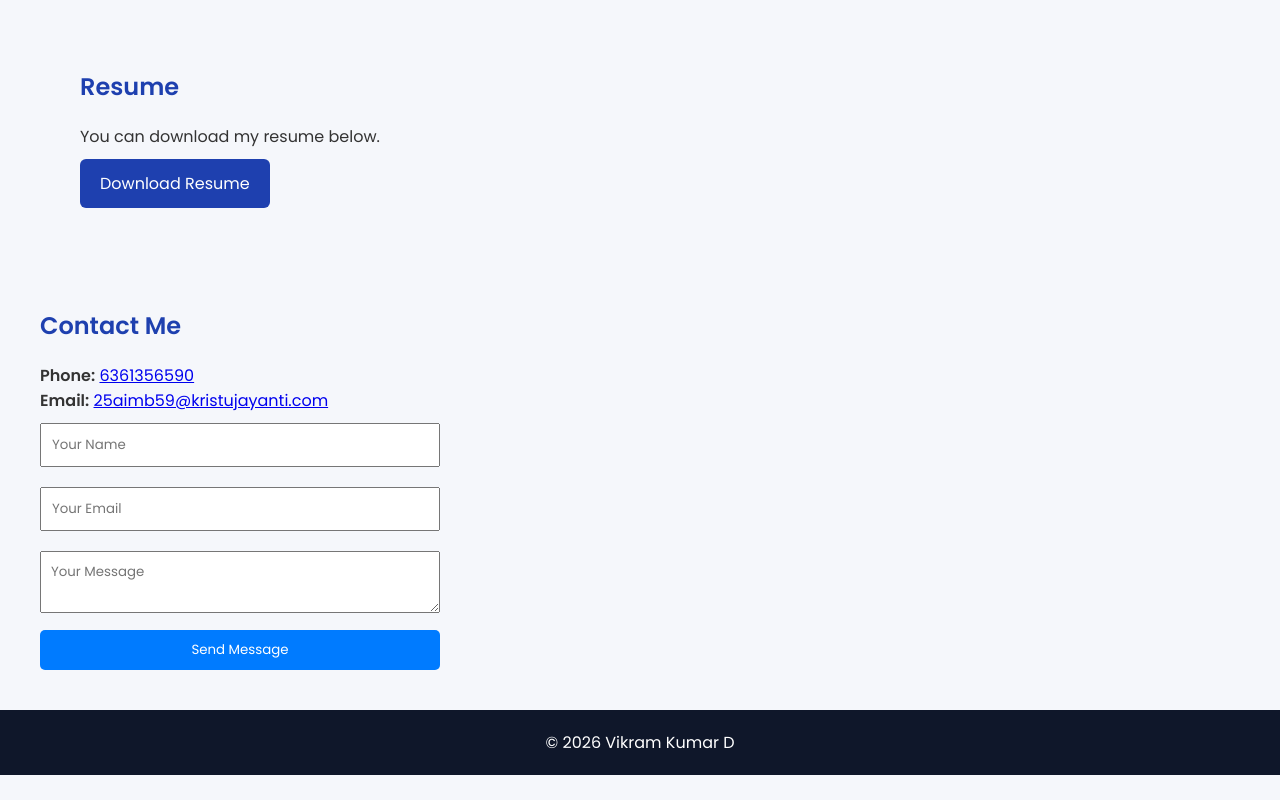
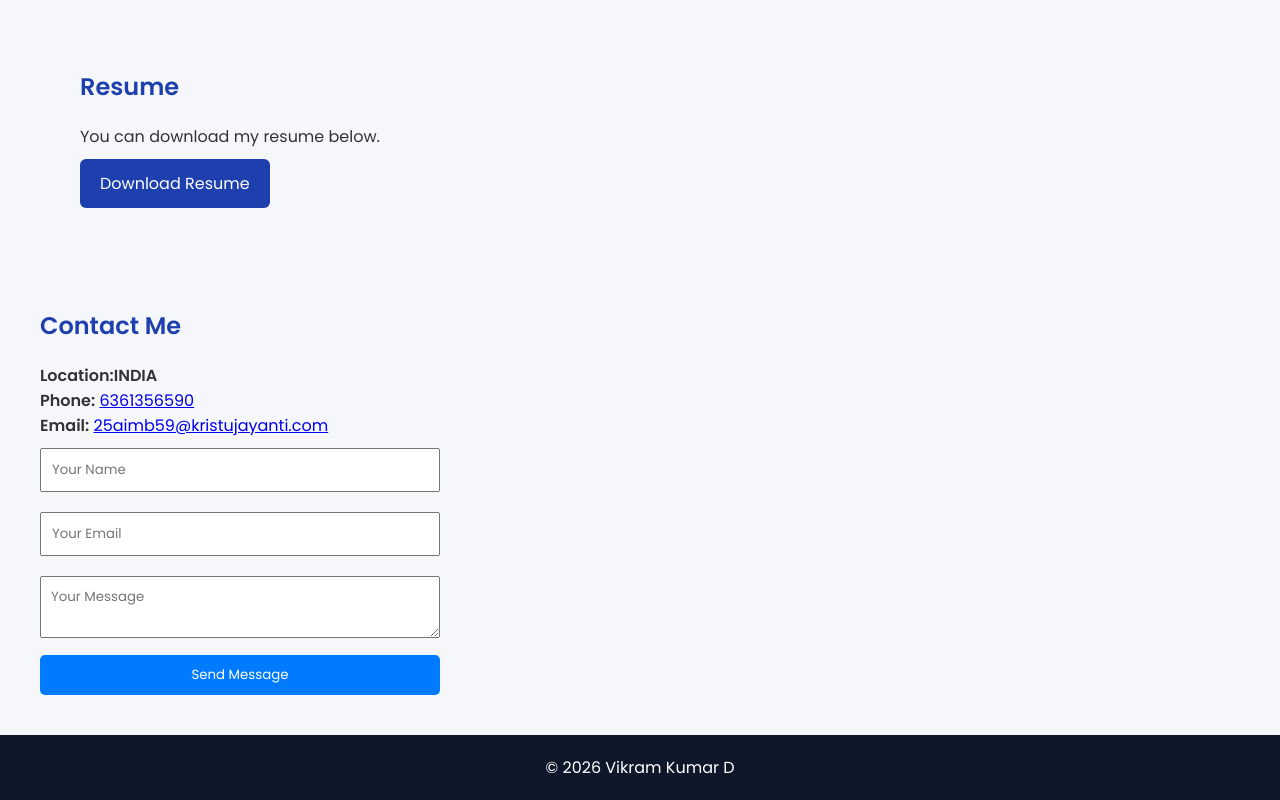
Before and after one commit to viki5432/vikram-portfolio, a website: page index.html in a window 1280 px wide. Shown: the part 849-1649 px from the top of the page. Before the commit the page ends 1624 px from the top, so only its background shows below. Drawn offline with Linux system fonts and the light colour scheme.

Commit message:
Update index.html

```diff
--- a/index.html
+++ b/index.html
@@ -54,7 +54,7 @@
 
 <section id="contact">
   <h2>Contact Me</h2>
-
+  <p> <strong>Location:INDIA</strong>
   <p><strong>Phone:</strong>
     <a href="tel:6361356590">6361356590</a>
   </p>
```
